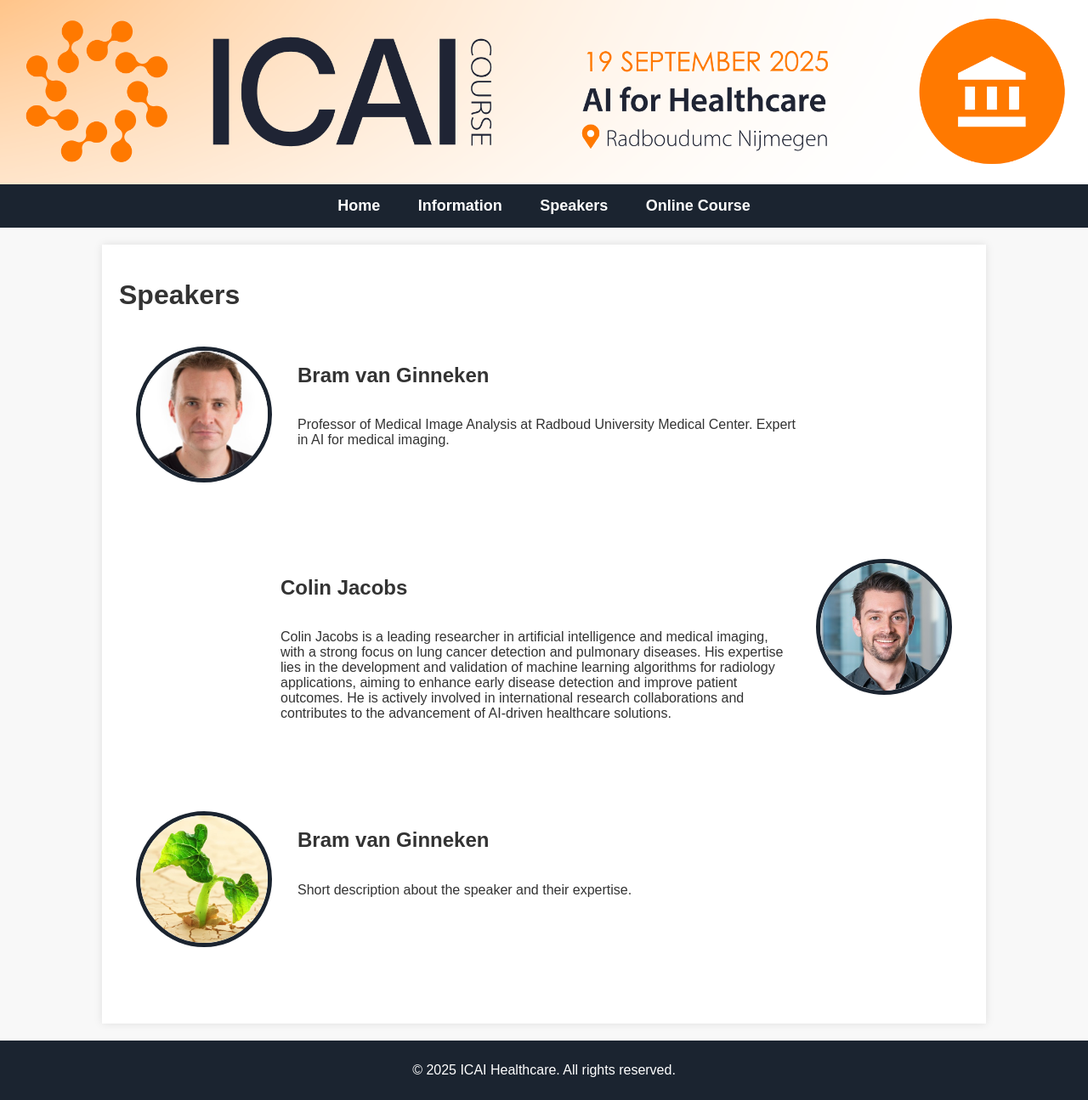
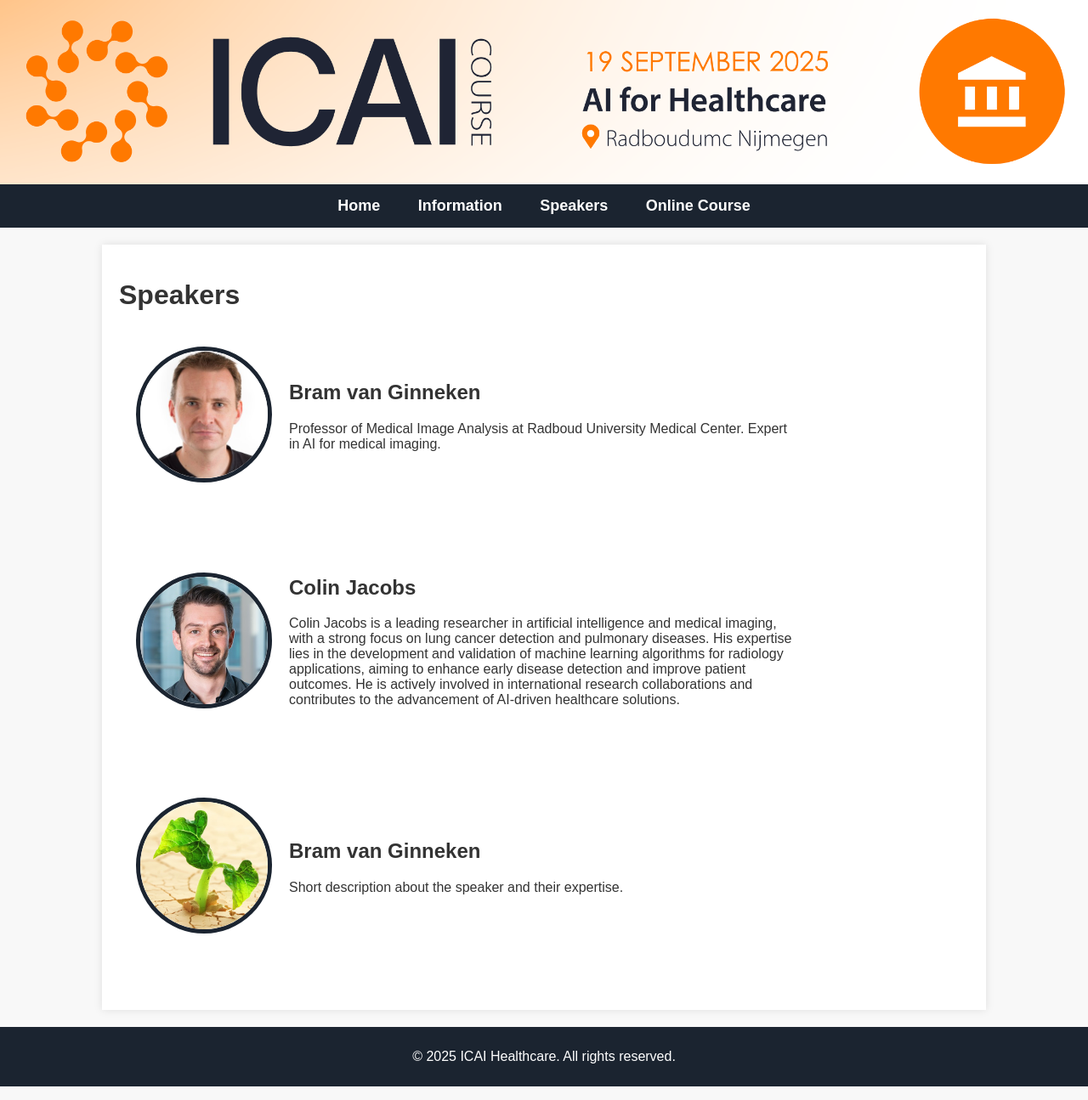
Before and after one commit to marliebesouw/marliebesouw.github.io, a Jekyll site: the page built from speakers.md, in a window 1280 px wide. Shown: the whole page at 85% size. Built offline with Jekyll 4.4.1, drawn with Linux system fonts in a browser that asks for light colours.

Commit message:
adjusted lay-out speaker section

```diff
--- a/assets/css/style.css
+++ b/assets/css/style.css
@@ -131,8 +131,9 @@
 
 
 .speaker {
-    display: flex;
-    align-items: flex-start;
+    display: grid;
+    grid-template-columns: 150px auto;
+    align-items: center;
     gap: 30px; /* Space between image and text */
     margin-bottom: 50px; /* Space between speakers */
     padding: 20px
@@ -147,20 +148,17 @@
 }
 
 .speaker-info {
-    flex: 1;
     max-width: 600px;
-    display: flex;
-    flex-direction: column;
-    justify-content: flex-start;
-    text-align: left;
 }
 
 /* Default: Image on the Left */
 .speaker.left {
-    flex-direction: row;
+    grid-template-columns: 150px auto;
+    text-align: left;
 }
 
 /* Alternate: Image on the Right */
 .speaker.right {
-    flex-direction: row-reverse;
+    grid-template-columns: auto 150 px;
+    text-align: left;
 }
```
